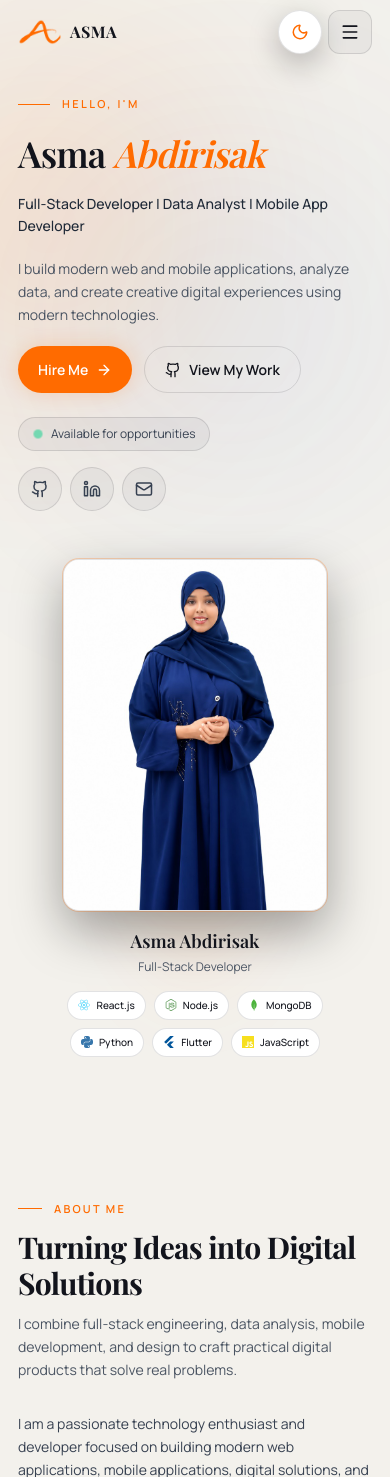
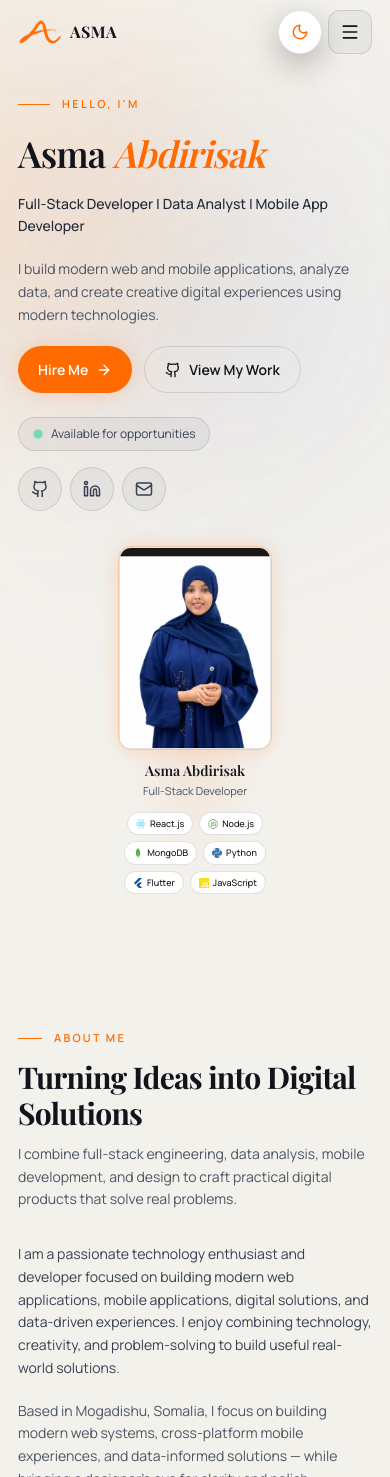
Before and after one commit to Azmuu/portfolio, a React (Vite) app in the folder portfolio/: page / in a window 390 px wide. Shown: the top 1477 px of the page. Built offline with nearby package versions, Linux system fonts and the light colour scheme; a web font is replaced by a local one.

Commit message:
Fix GitHub Pages deployment

```diff
--- a/portfolio/src/components/Hero.jsx
+++ b/portfolio/src/components/Hero.jsx
@@ -20,12 +20,12 @@ const iconMap = {
 };
 
 const badgePositions = [
-  "-left-4 top-[6%] animate-float",
-  "-right-4 top-[4%] animate-float-delayed",
-  "-left-8 top-[38%] animate-float-delayed",
-  "-right-8 top-[36%] animate-float",
-  "-left-6 bottom-[18%] animate-float",
-  "-right-6 bottom-[16%] animate-float-delayed",
+  "-left-3 top-[4%] animate-float",
+  "-right-3 top-[2%] animate-float-delayed",
+  "-left-5 top-[36%] animate-float-delayed",
+  "-right-5 top-[34%] animate-float",
+  "-left-4 bottom-[14%] animate-float",
+  "-right-4 bottom-[12%] animate-float-delayed",
 ];
 
 export default function Hero() {
@@ -38,7 +38,7 @@ export default function Hero() {
       <div className="pointer-events-none absolute -left-24 top-20 h-72 w-72 rounded-full bg-accent/20 blur-[120px]" />
       <div className="pointer-events-none absolute right-0 top-40 h-80 w-80 rounded-full bg-blue-500/10 blur-[130px]" />
 
-      <div className="container-shell section-pad relative grid items-center gap-10 lg:grid-cols-2 lg:gap-12">
+      <div className="container-shell section-pad relative grid items-center gap-8 lg:grid-cols-2 lg:gap-10 xl:gap-14">
         <div className="min-w-0 space-y-5 sm:space-y-7">
           <div className="flex items-center gap-3">
             <span className="h-px w-8 shrink-0 bg-accent sm:w-10" aria-hidden="true" />
@@ -110,38 +110,38 @@ export default function Hero() {
           </div>
         </div>
 
-        <div className="relative mx-auto w-full max-w-[280px] sm:max-w-sm md:max-w-md lg:max-w-lg">
-          <div className="absolute inset-8 rounded-full bg-radial-glow blur-2xl" />
+        <div className="relative mx-auto w-full max-w-[148px] xs:max-w-[160px] sm:max-w-[176px] md:max-w-[200px] lg:mx-0 lg:ml-auto lg:max-w-[220px]">
+          <div className="pointer-events-none absolute inset-4 rounded-full bg-radial-glow blur-xl opacity-80" />
 
-          <div className="relative px-2 pb-4 pt-2 sm:px-8 sm:pb-10 sm:pt-4 lg:px-12">
-            <div className="relative z-0 overflow-hidden rounded-2xl border border-white/10 bg-navy-900 shadow-card ring-1 ring-accent/25 sm:rounded-[2rem]">
-              <div className="relative aspect-[3/4]">
+          <div className="relative px-1 pb-2 pt-1 md:px-5 md:pb-4 md:pt-2">
+            <div className="relative z-0 overflow-hidden rounded-xl border border-white/10 bg-navy-900 shadow-glow-sm ring-1 ring-accent/20 sm:rounded-2xl">
+              <div className="relative aspect-[3/4] w-full">
                 <img
                   src={assetUrl("/profile/asma.png")}
                   alt="Asma Abdirisak"
-                  className="h-full w-full object-cover object-[center_18%]"
+                  className="absolute inset-0 h-full w-full object-cover object-center"
                 />
               </div>
             </div>
 
-            <div className="relative z-20 mt-4 text-center sm:mt-5">
-              <p className="font-display text-lg font-semibold text-white sm:text-xl md:text-2xl">
+            <div className="relative z-20 mt-3 text-center">
+              <p className="font-display text-sm font-semibold text-white sm:text-base">
                 Asma Abdirisak
               </p>
-              <p className="mt-1 text-xs text-gray-400 sm:text-sm">Full-Stack Developer</p>
+              <p className="mt-0.5 text-[11px] text-gray-400 sm:text-xs">Full-Stack Developer</p>
             </div>
 
             {/* Mobile / small tablet: tech chips below photo (no overflow) */}
-            <div className="relative z-20 mt-4 flex flex-wrap justify-center gap-2 md:hidden">
+            <div className="relative z-20 mt-3 flex flex-wrap justify-center gap-1.5 md:hidden">
               {floatingTech.map((tech) => {
                 const Icon = iconMap[tech.name];
                 return (
                   <span
                     key={tech.name}
-                    className="glass-strong inline-flex items-center gap-1.5 rounded-full px-2.5 py-1.5 text-[10px] font-medium text-white"
+                    className="glass-strong inline-flex items-center gap-1 rounded-full px-2 py-1 text-[9px] font-medium text-white"
                   >
                     {Icon ? (
-                      <Icon style={{ color: tech.color }} className="h-3 w-3" aria-hidden="true" />
+                      <Icon style={{ color: tech.color }} className="h-2.5 w-2.5" aria-hidden="true" />
                     ) : null}
                     {tech.name}
                   </span>
@@ -157,11 +157,11 @@ export default function Hero() {
                   key={tech.name}
                   className={`pointer-events-none absolute z-30 hidden md:block ${badgePositions[index]}`}
                 >
-                  <div className="glass-strong flex items-center gap-2 rounded-full px-3 py-2 shadow-glow-sm">
+                  <div className="glass-strong flex items-center gap-1.5 rounded-full px-2 py-1.5 shadow-glow-sm">
                     {Icon ? (
-                      <Icon style={{ color: tech.color }} className="h-4 w-4" aria-hidden="true" />
+                      <Icon style={{ color: tech.color }} className="h-3 w-3" aria-hidden="true" />
                     ) : null}
-                    <span className="text-xs font-medium text-white">{tech.name}</span>
+                    <span className="text-[10px] font-medium text-white">{tech.name}</span>
                   </div>
                 </div>
               );
```
Also changed, not shown: portfolio/public/profile/asma.png.
